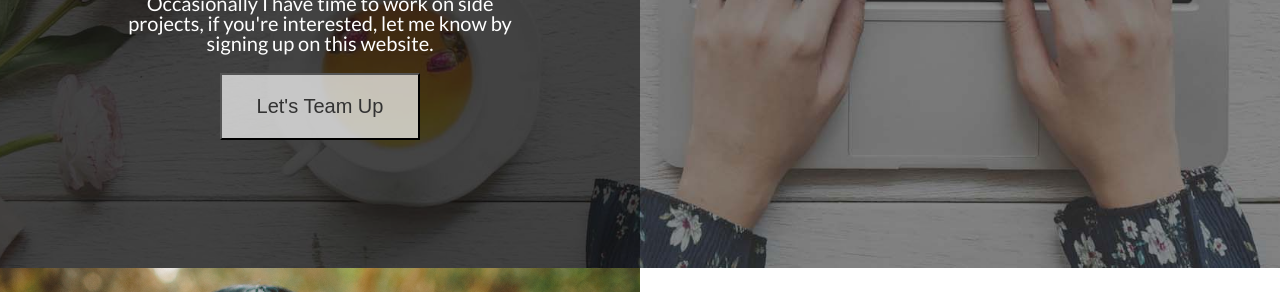
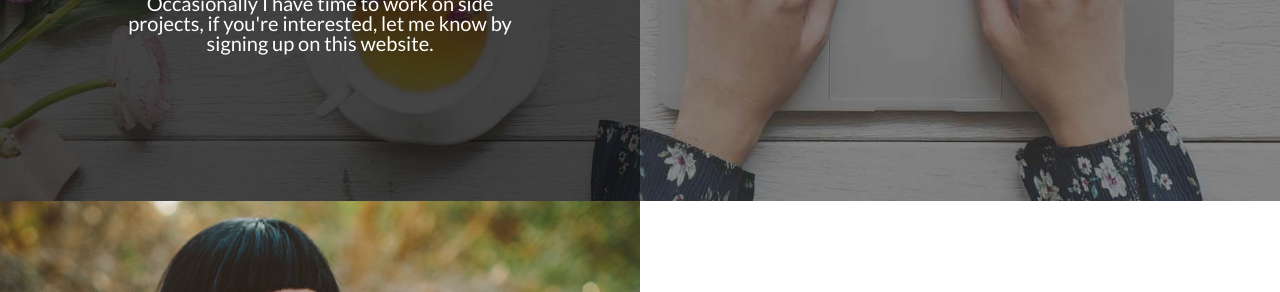
Before and after one commit to christenebennett/christenebennett.github.io, a plain HTML site: page index.html in a window 1280 px wide. Shown: the part 508-800 px from the top of the page. Drawn offline with Linux system fonts and the light colour scheme.

Commit message:
removes contact button in banner

```diff
--- a/index.html
+++ b/index.html
@@ -28,7 +28,7 @@
         <h1>Christene Bennett</h1>
         <h2>Web Developer</h2>
         <p>Occasionally I have time to work on side projects, if you're interested, let me know by signing up on this website.</p>
-        <button>Let's Team Up</button>
+        <!-- <button>Let's Team Up</button> -->
       </div>
     </header>
     <section id="about">
```
